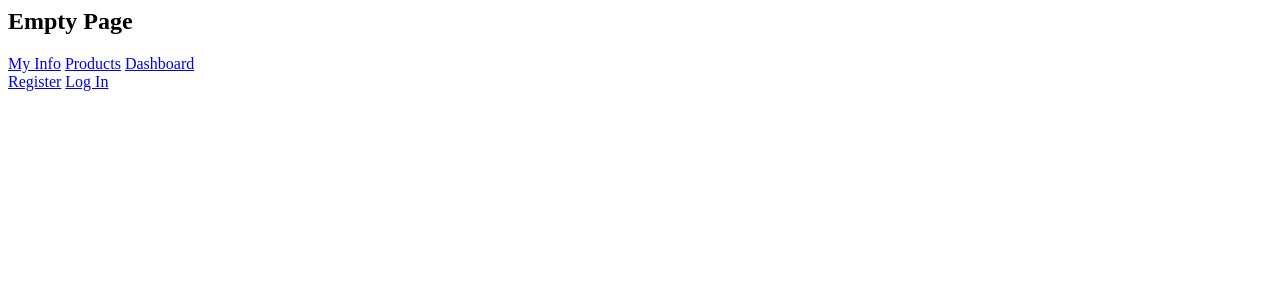
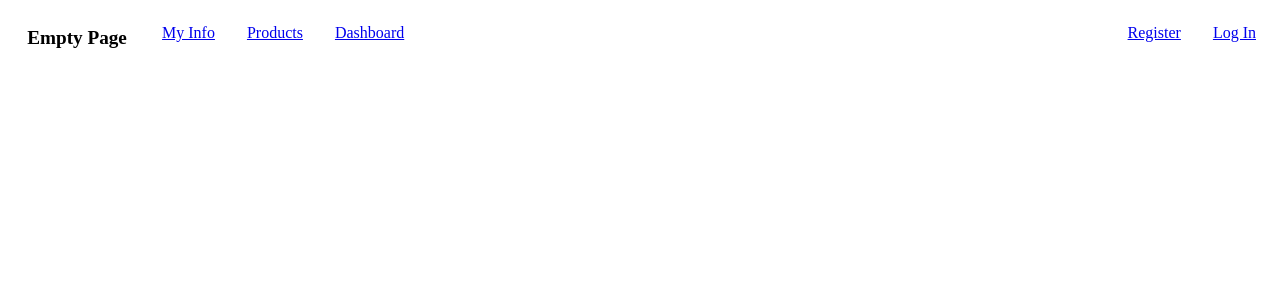
Before and after one commit to cameronheard/COSC-471, a PHP site: page /COSC-471/templates/navbar.php in a window 1280 px wide. Shown: the top 300 px of the page. Run offline with PHP 8.4, Linux system fonts and the light colour scheme.

Commit message:
Moved topnav styles into their own .css file
This is mainly to help keep the styles tied to the topnav, in case the navbar needs to be inserted into another page.

```diff
--- /dev/null
+++ b/src/static/css/navbar.css
@@ -0,0 +1,23 @@
+nav#topnav #auth_links {
+    margin-left: auto;
+    display: flex;
+}
+
+nav#topnav #title {
+    font-weight: bold;
+    font-size: larger;
+    padding: 0 1em;
+    margin: 0;
+}
+
+nav#topnav {
+    display: flex;
+    flex-direction: row;
+    justify-items: left;
+    position: sticky;
+    top: 0;
+}
+
+nav#topnav #title, nav#topnav a {
+    padding: 1em;
+}
--- a/src/templates/navbar.php
+++ b/src/templates/navbar.php
@@ -1,4 +1,5 @@
-<nav class="topnav">
+<nav id="topnav">
+    <link rel="stylesheet" href="/COSC-471/src/static/css/navbar.css">
     <h1 id="title"><?= htmlspecialchars($title ?? "Empty Page") ?></h1>
     <a href="./my-info">My Info</a>
     <a href="./products">Products</a>
```
Also changed, not shown: src/static/css/base.css (+0 -24 lines).
